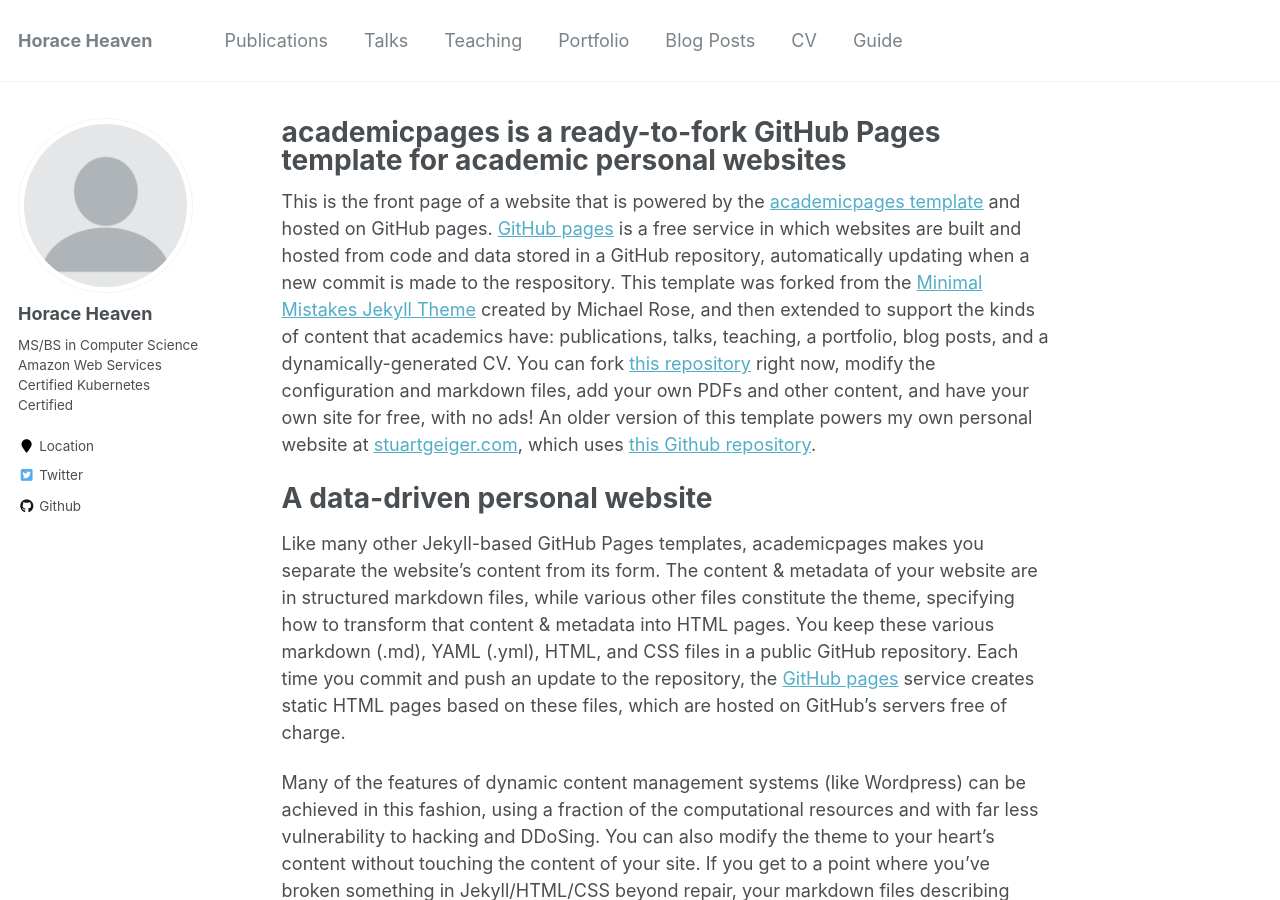
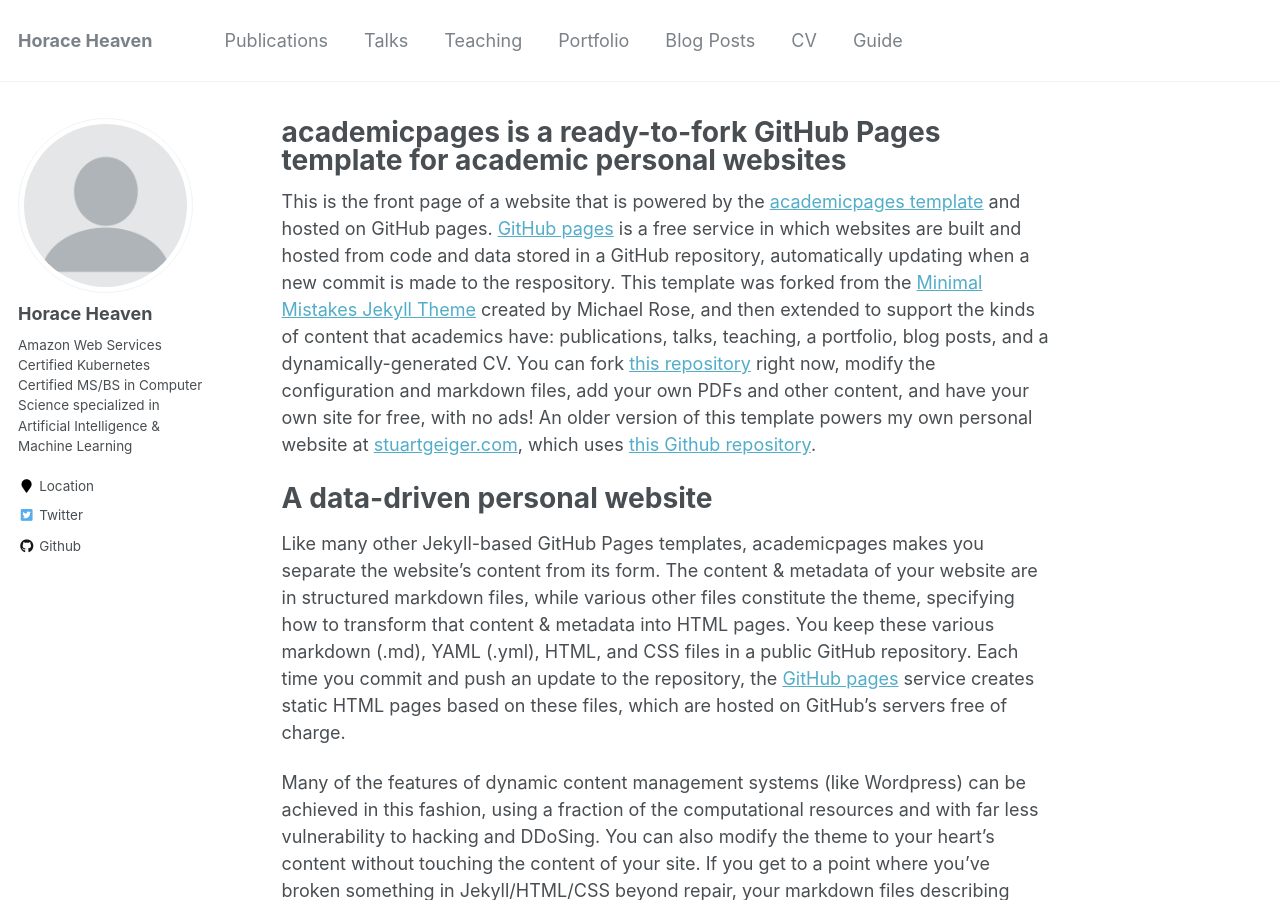
Before and after one commit to horaceheaven/horaceheaven.github.io, a Jekyll site: the page built from _pages/about.md, in a window 1280 px wide and 900 px high. Built offline with Jekyll 4.4.1, drawn with Linux system fonts in a browser that asks for light colours.

Commit message:
clean up

```diff
--- a/_config.yml
+++ b/_config.yml
@@ -82,7 +82,7 @@ analytics:
 author:
   name             : "Horace Heaven"
   avatar           : "profile.png"
-  bio              : "MS/BS in Computer Science\nAmazon Web Services Certified\nKubernetes Certified"
+  bio              : "Amazon Web Services Certified\nKubernetes Certified\nMS/BS in Computer Science specialized in Artificial Intelligence & Machine Learning"
   location         : "Location"
   employer         :
   pubmed           : # "https://www.ncbi.nlm.nih.gov/pubmed/?term=john+snow"
```
